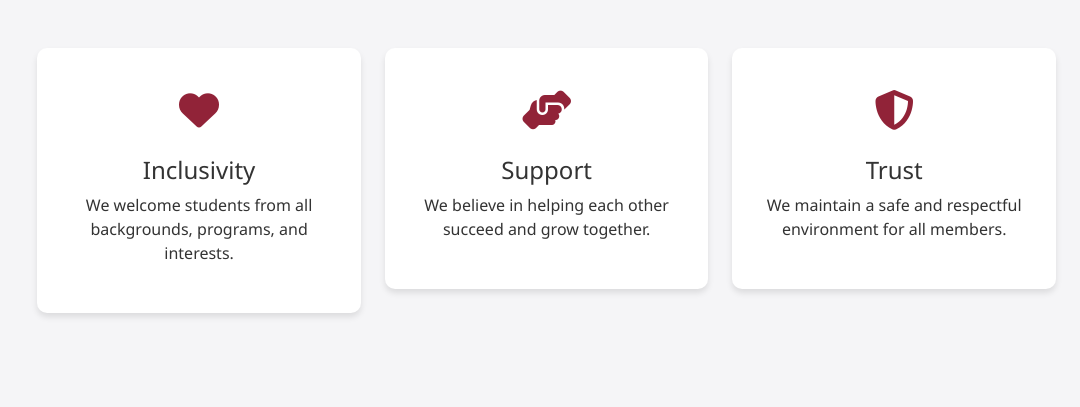
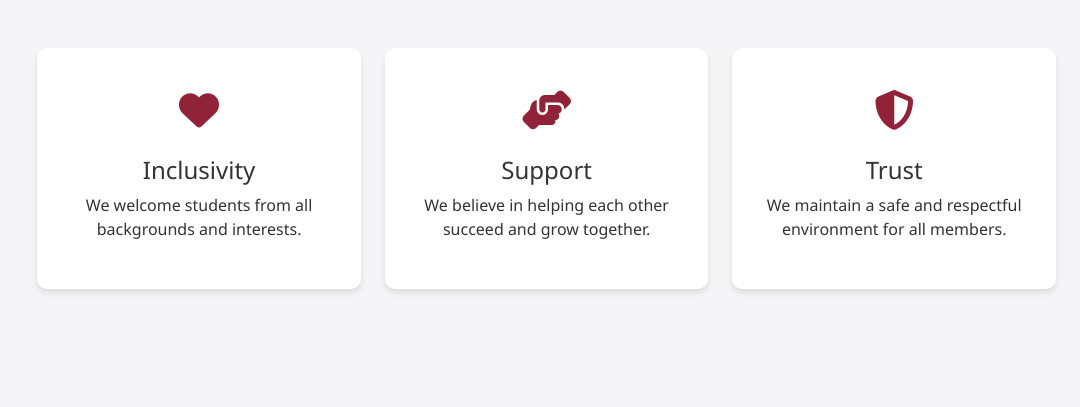
Before and after one commit to DoanGiaHuyVu/conUverse, a Flask app: template templates/about_page.html in a window 1280 px wide. Shown: the part 949-1356 px from the top of the page, without its empty margins (200-1280 px from the left). Run offline with Flask 3, Linux system fonts and the light colour scheme; the template is opened without the code that fills it, so the values that code supplies are empty.

Commit message:
update html and css

```diff
--- a/templates/about_page.html
+++ b/templates/about_page.html
@@ -189,7 +189,7 @@
                   </div>
                   <h4>Inclusivity</h4>
                   <p>
-                    We welcome students from all backgrounds, programs, and interests.
+                    We welcome students from all backgrounds and interests.
                   </p>
                 </div>
               </div>
```
